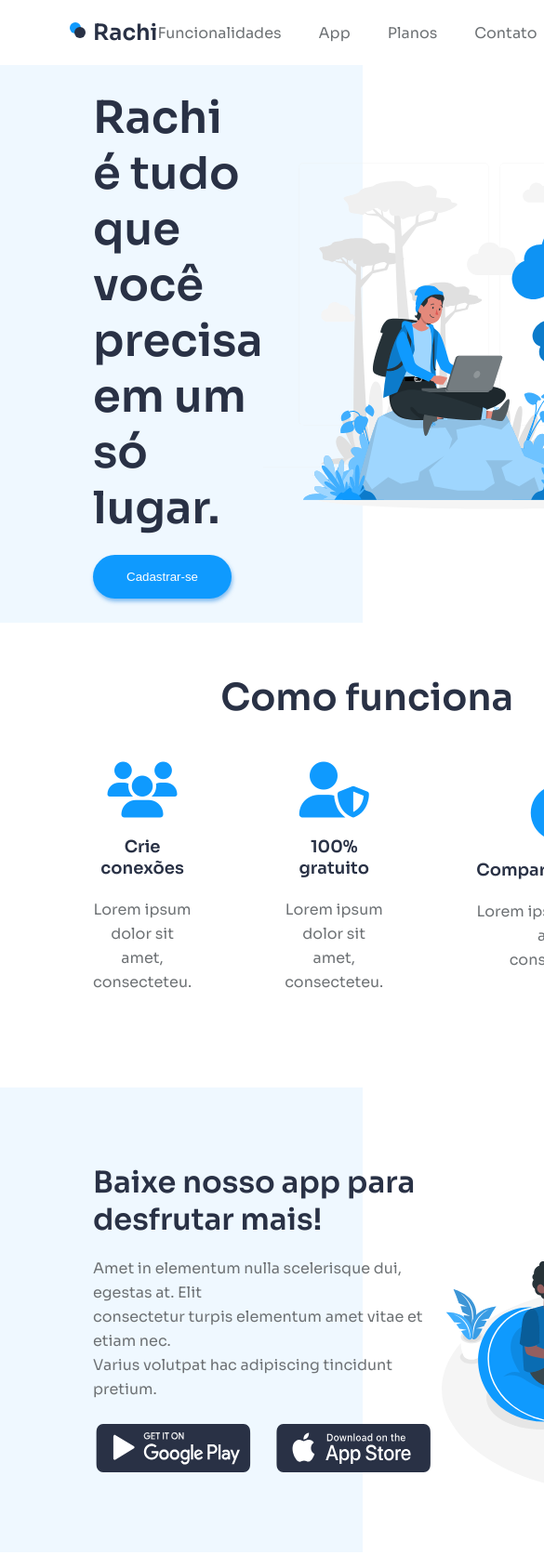
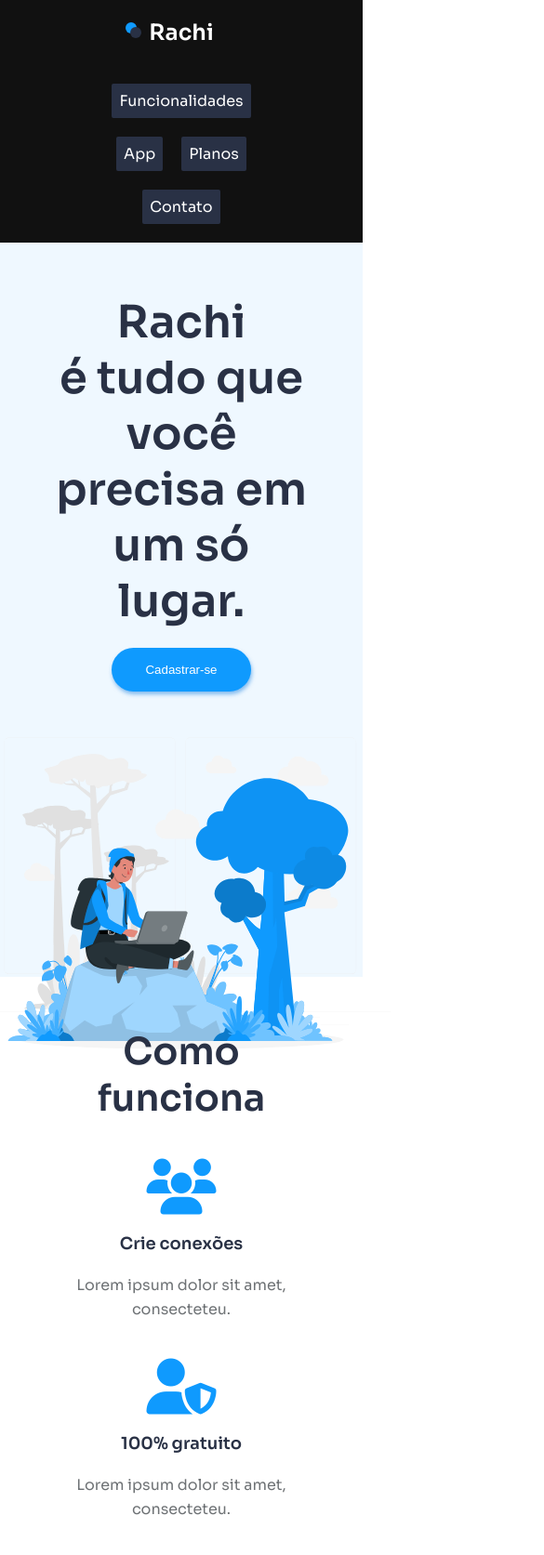
Before and after one commit to wilsonsdr/codelandia-challenges, a plain HTML site: page desafio-18/index.html in a window 390 px wide. Shown: the top 1673 px of the page at 93% size, 585 px wide, since content can reach past the window. Drawn offline with Linux system fonts and the light colour scheme.

Commit message:
responsividade

```diff
--- a/desafio-18/assets/css/_main.scss
+++ b/desafio-18/assets/sass/_main.scss
@@ -5,7 +5,7 @@
     justify-content: space-between;
     height: 600px;
     background-color: $secondary-color;
-    padding: 20px 100px;
+    padding: 56px;
 
     .about {
       display: flex;
@@ -26,7 +26,7 @@
     justify-items: center;
     background-color: $primary-color;
     height: 500px;
-    padding: 56px 100px;
+    padding: 56px;
 
     .title {
       text-align: center;
@@ -64,12 +64,12 @@
   }
 
   .download {
-    display: flex;
+    display: grid;
+    grid-template-columns: 1fr auto;
     align-items: center;
-    justify-content: space-between;
     height: 500px;
     background-color: $secondary-color;
-    padding: 20px 100px;
+    padding: 56px;
 
     .app {
       display: flex;
@@ -105,7 +105,7 @@
     justify-items: center;
     background-color: $primary-color;
     height: 800px;
-    padding: 56px 100px;
+    padding: 56px;
     gap: 20px;
 
     .title {
--- /dev/null
+++ b/desafio-18/assets/sass/_responsive.scss
@@ -0,0 +1,144 @@
+@media (max-width: 1080px) {
+  .main {
+    .introduction {
+      img {
+        width: 450px;
+        height: 450px;
+      }
+    }
+
+    .plans {
+      .category {
+        .box {
+          gap: 40px;
+
+          &:nth-child(2) {
+            .chosen {
+              top: 75px;
+            }
+          }
+        }
+      }
+    }
+  }
+}
+
+@media (max-width: 1011px) {
+  .main {
+    .plans {
+      .category {
+        grid-template-columns: repeat(3, 260px);
+      }
+    }
+  }
+}
+
+@media (max-width: 934px) {
+  .main {
+    .plans {
+      .category {
+        grid-template-columns: repeat(3, 240px);
+      }
+    }
+  }
+}
+
+@media (max-width: 860px) {
+  .header {
+    background-color: #111;
+    justify-content: center;
+    flex-direction: column;
+    gap: 40px;
+
+    .title {
+      color: $primary-color;
+    }
+
+    .links {
+      gap: 20px;
+      flex-wrap: wrap;
+      align-items: center;
+      justify-content: center;
+
+      a {
+        display: inline-block;
+        background-color: $tertiary-color;
+        padding: 8px;
+        border-radius: 2px;
+        color: $primary-color;
+
+        &:hover {
+          background-color: $highlight-color;
+          color: $primary-color;
+        }
+      }
+    }
+  }
+
+  .main {
+    .introduction {
+      align-items: center;
+      text-align: center;
+      flex-direction: column;
+      height: 740px;
+
+      .button {
+        align-self: center;
+      }
+    }
+
+    .application {
+      gap: 40px;
+      height: 800px;
+      align-items: center;
+
+      .services {
+        flex-direction: column;
+        gap: 40px;
+      }
+    }
+
+    .download {
+      grid-template-columns: 1fr;
+      height: 800px;
+
+      .app {
+        align-items: center;
+        text-align: center;
+      }
+
+      img {
+        place-self: center;
+        grid-row: 1 / -1;
+      }
+    }
+
+    .plans {
+      height: 1400px;
+
+      .category {
+        grid-template-columns: 1fr;
+
+        .box {
+          height: 350px;
+          gap: 30px;
+
+          &:nth-child(2) {
+            .chosen {
+              top: 60px;
+              font-size: 12px;
+            }
+          }
+        }
+      }
+    }
+  }
+}
+
+@media (max-width: 686px) {
+  .main {
+    .introduction {
+      height: 790px;
+    }
+  }
+}
--- a/desafio-18/assets/css/global.scss
+++ b/desafio-18/assets/sass/global.scss
@@ -4,3 +4,4 @@
 @import "main";
 @import "button";
 @import "footer";
+@import "responsive";
```
Also changed, not shown: desafio-18/index.html (+15 -13 lines), desafio-18/assets/css/global.css, desafio-18/assets/sass/_base.scss (renamed from desafio-18/assets/css/_base.scss), desafio-18/assets/sass/_button.scss (renamed from desafio-18/assets/css/_button.scss), desafio-18/assets/sass/_footer.scss (renamed from desafio-18/assets/css/_footer.scss), desafio-18/assets/sass/_header.scss (renamed from desafio-18/assets/css/_header.scss), desafio-18/assets/sass/_variables.scss (renamed from desafio-18/assets/css/_variables.scss), 1 other file.
